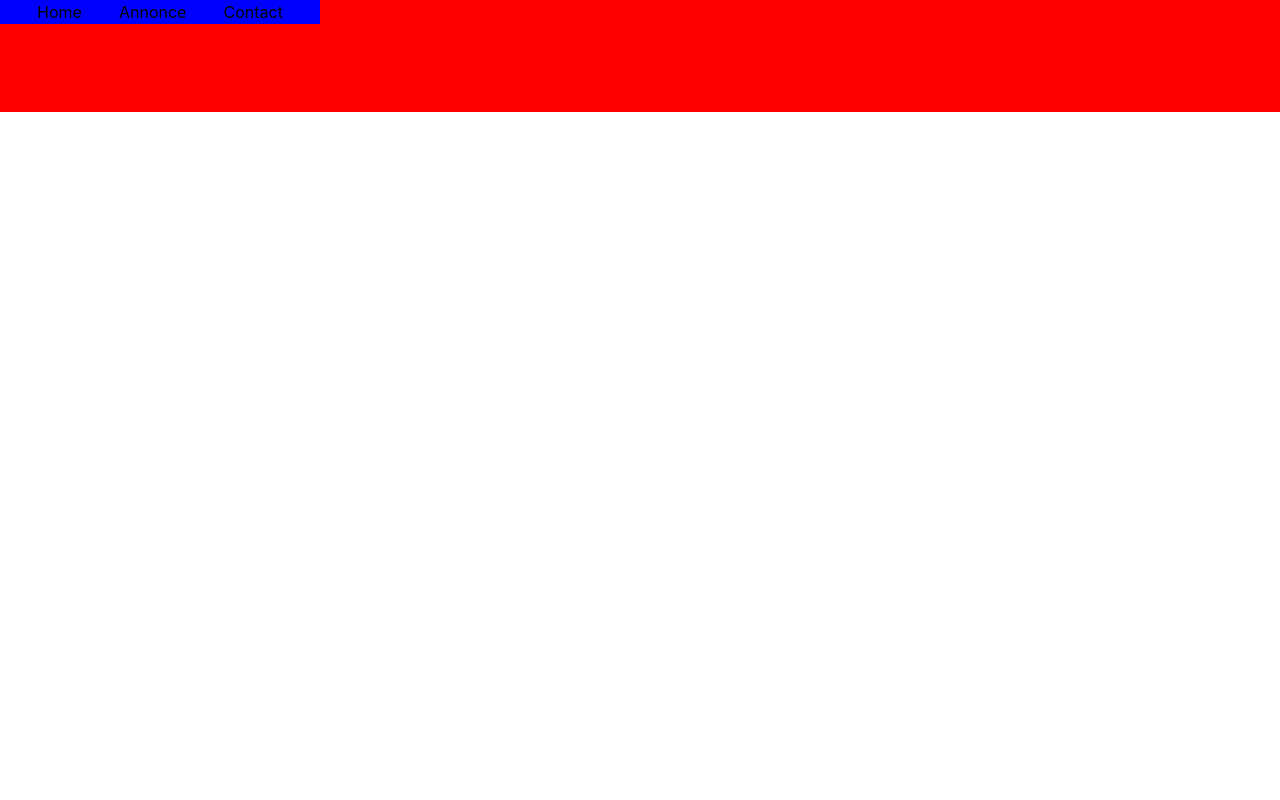
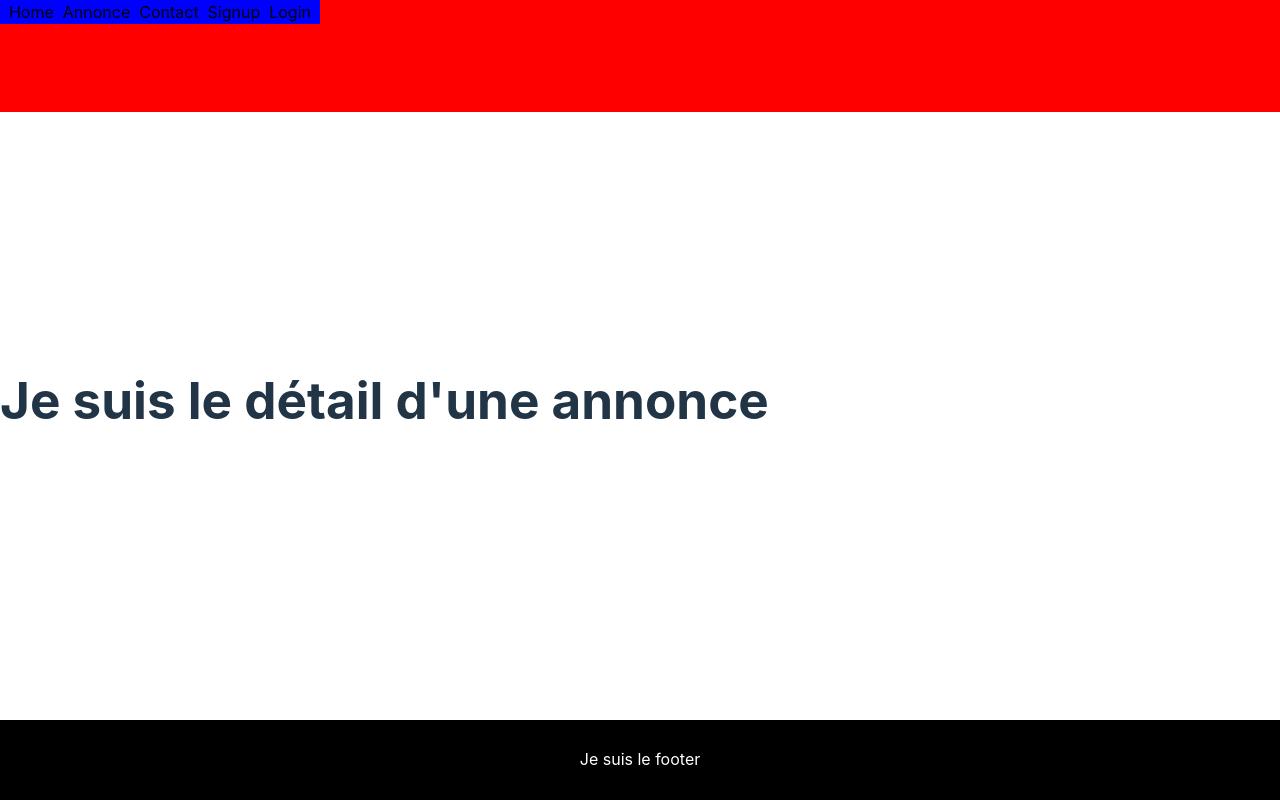
Before and after one commit to clairelacanal/pet-sitting-front, a React (Vite) app: page /annonces/1 in a window 1280 px wide. Built offline with nearby package versions, Linux system fonts and the light colour scheme; the HTML template or start-up script is replaced by a standard one; a web font is replaced by a local one.

Commit message:
routes front on going

```diff
--- a/src/App.jsx
+++ b/src/App.jsx
@@ -1,12 +1,33 @@
-//import { Routes, Route } from "react-router-dom";
+import { Routes, Route } from "react-router-dom";
 import "./App.css";
 import Navbar from "./components/NAVBAR/Navbar";
+import Footer from "./components/FOOTER/Footer";
+import HomePage from "./pages/HomePage";
+import AnnoncePage from "./pages/AnnoncePage";
+import DetailsAnnoncePage from "./pages/DetailsAnnoncePage";
+import SignupPage from "./pages/SignupPage";
+import LoginPage from "./pages/LoginPage";
 
 function App() {
   return (
-    <header>
-      <Navbar />
-    </header>
+    <>
+      <header>
+        <Navbar />
+      </header>
+      <Routes>
+        <Route path="/" Component={HomePage}></Route>
+        <Route path="/annonces" Component={AnnoncePage}></Route>
+        <Route path="/signup" Component={SignupPage}></Route>
+        <Route path="/login" Component={LoginPage}></Route>
+
+        <Route
+          path="/annonces/:annonceId"
+          Component={DetailsAnnoncePage}
+        ></Route>
+      </Routes>
+
+      <Footer />
+    </>
   );
 }
 
--- a/src/components/FOOTER/Footer.css
+++ b/src/components/FOOTER/Footer.css
@@ -0,0 +1,11 @@
+footer {
+    background-color: black;
+    color: white;
+    text-align: center;
+    bottom: 0;
+    position: fixed;
+    padding-top: 1.7rem;
+    width: 100%;
+    height: 5rem;
+
+}
--- a/src/components/FOOTER/Footer.jsx
+++ b/src/components/FOOTER/Footer.jsx
@@ -1,8 +1,10 @@
+import "./Footer.css";
+
 function Footer() {
   return (
-    <>
-      <h1>Je suis le footer</h1>
-    </>
+    <footer>
+      <p>Je suis le footer</p>
+    </footer>
   );
 }
 
--- a/src/components/NAVBAR/Navbar.jsx
+++ b/src/components/NAVBAR/Navbar.jsx
@@ -7,6 +7,8 @@ function Navbar() {
         <li>Home</li>
         <li>Annonce</li>
         <li>Contact</li>
+        <li>Signup</li>
+        <li>Login</li>
       </ul>
     </nav>
   );
--- a/src/pages/AnnoncePage.jsx
+++ b/src/pages/AnnoncePage.jsx
@@ -0,0 +1,9 @@
+function AnnoncePage() {
+  return (
+    <>
+      <h1>Je suis la AnnoncePage</h1>
+    </>
+  );
+}
+
+export default AnnoncePage;
--- a/src/pages/DetailsAnnoncePage.jsx
+++ b/src/pages/DetailsAnnoncePage.jsx
@@ -0,0 +1,9 @@
+function DetailsAnnoncePage() {
+  return (
+    <>
+      <h1>Je suis le détail d'une annonce</h1>
+    </>
+  );
+}
+
+export default DetailsAnnoncePage;
--- a/src/pages/HomePage.jsx
+++ b/src/pages/HomePage.jsx
@@ -0,0 +1,9 @@
+function HomePage() {
+  return (
+    <>
+      <h1>Je suis la homepage</h1>
+    </>
+  );
+}
+
+export default HomePage;
--- a/src/pages/LoginPage.jsx
+++ b/src/pages/LoginPage.jsx
@@ -0,0 +1,9 @@
+function Login() {
+  return (
+    <>
+      <h1>Je suis la page Login</h1>
+    </>
+  );
+}
+
+export default Login;
--- a/src/pages/SignupPage.jsx
+++ b/src/pages/SignupPage.jsx
@@ -0,0 +1,9 @@
+function Signup() {
+  return (
+    <>
+      <h1>Je suis la page Signup</h1>
+    </>
+  );
+}
+
+export default Signup;
```
